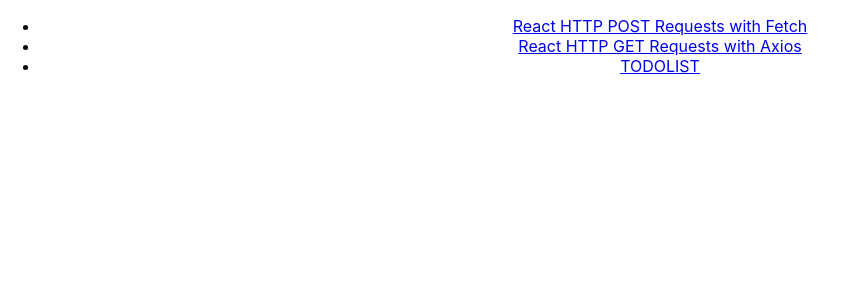
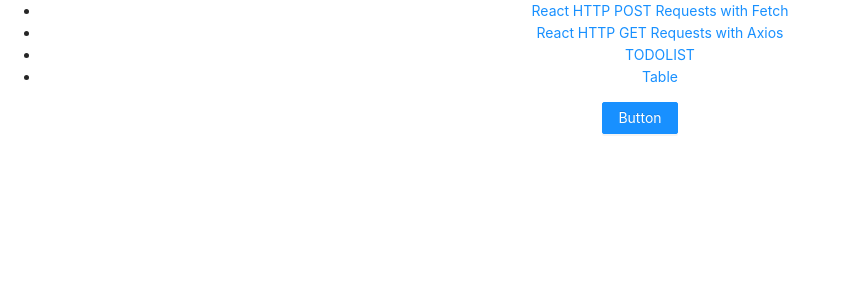
Before and after one commit to tangweikun/play-react, a React (Create React App) app: page /demo4 in a window 1280 px wide. Shown: the top 300 px of the page, without its empty margins (0-848 px from the left). Built offline with nearby package versions, Linux system fonts and the light colour scheme.

Commit message:
add antd

```diff
--- a/package.json
+++ b/package.json
@@ -6,6 +6,7 @@
     "@testing-library/jest-dom": "^4.2.4",
     "@testing-library/react": "^9.3.2",
     "@testing-library/user-event": "^7.1.2",
+    "antd": "^4.6.6",
     "axios": "^0.20.0",
     "react": "^16.13.1",
     "react-dom": "^16.13.1",
--- a/src/App.css
+++ b/src/App.css
@@ -1,3 +1,5 @@
+@import '~antd/dist/antd.css';
+
 .App {
   text-align: center;
 }
--- a/src/App.js
+++ b/src/App.js
@@ -1,7 +1,7 @@
 import React from 'react';
 import { BrowserRouter as Router, Link, Switch, Route } from 'react-router-dom';
 import './App.css';
-import List from './List';
+import Demo4 from './demo4';
 import Demo1 from './demo1';
 import Demo2 from './demo2';
 import Demo3 from './demo3';
@@ -20,6 +20,9 @@
           <li>
             <Link to='/demo3'>TODOLIST</Link>
           </li>
+          <li>
+            <Link to='/demo4'>Table</Link>
+          </li>
         </ul>
 
         <Switch>
@@ -32,6 +35,9 @@
           <Route path='/demo3'>
             <Demo3 />
           </Route>
+          <Route path='/demo4'>
+            <Demo4 />
+          </Route>
         </Switch>
       </Router>
     </div>
--- /dev/null
+++ b/src/demo4/index.js
@@ -0,0 +1,10 @@
+import React from 'react';
+import { Button } from 'antd';
+
+export default function Demo4() {
+  return (
+    <div>
+      <Button type='primary'>Button</Button>
+    </div>
+  );
+}
```
Also changed, not shown: 1 other file (tests, documents, lock files or other folders).
